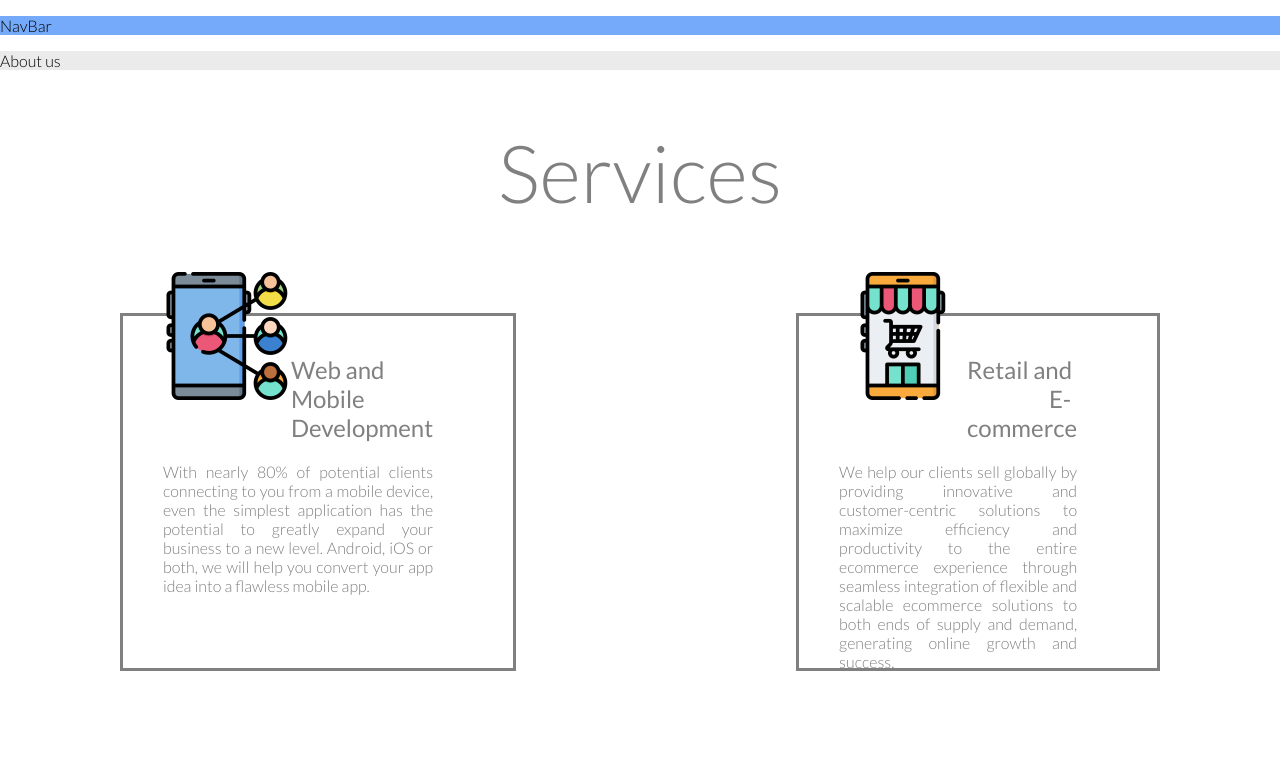
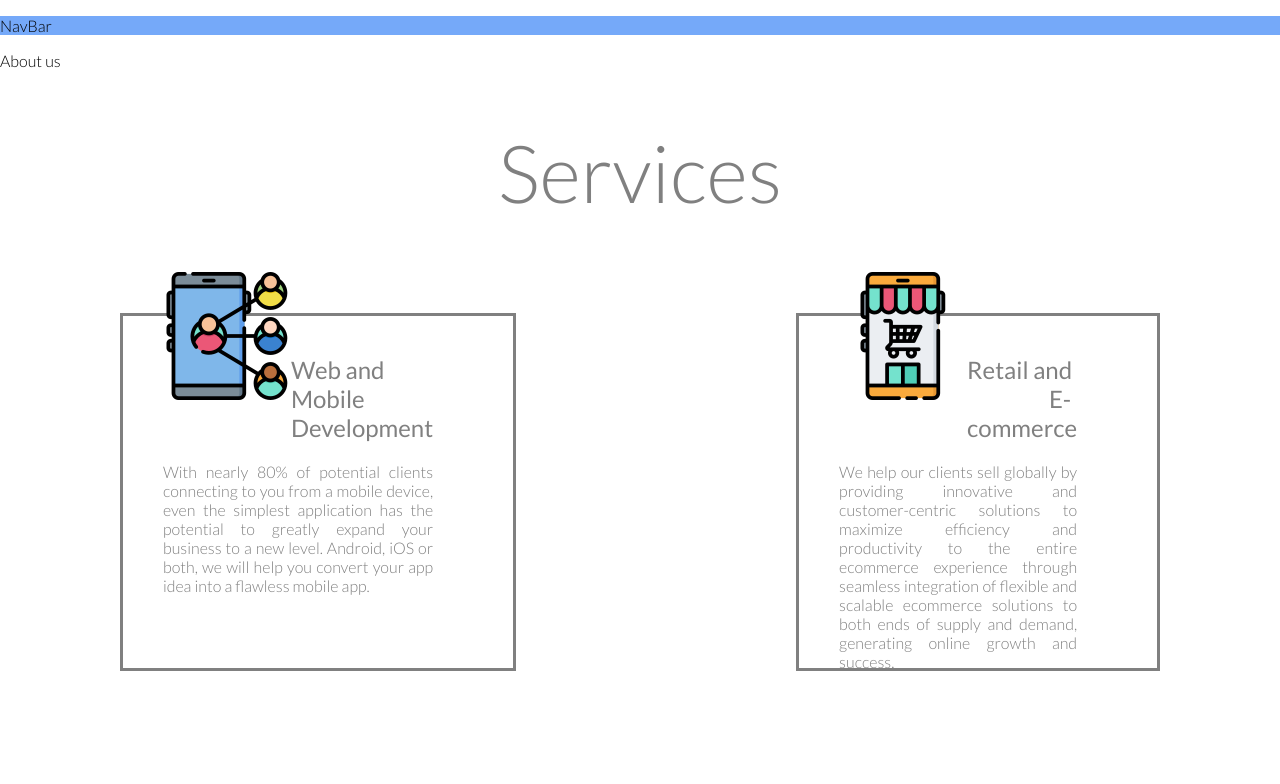
Before and after one commit to vydrio/web-site-two, a React (Create React App) app: page / in a window 1280 px wide. Shown: the top 784 px of the page. Built offline with nearby package versions, Linux system fonts and the light colour scheme.

Commit message:
AboutUs component rendering

```diff
--- /dev/null
+++ b/src/components/AboutUs.js
@@ -0,0 +1,9 @@
+import React from 'react';
+
+const aboutUs = props => (
+    <div>
+     About us
+    </div>
+  );
+
+  export default aboutUs;
--- a/src/containers/Layout.js
+++ b/src/containers/Layout.js
@@ -1,5 +1,6 @@
 import React, { Component } from 'react';
 import Services from '../components/Services';
+import AboutUs from '../components/AboutUs';
 
 class Layout extends Component{
   render(){
@@ -7,7 +8,7 @@ class Layout extends Component{
       <div>
         <main>
           <p style={{backgroundColor: '#75a9f9'}}>NavBar</p>
-          <p style={{backgroundColor: '#ebebeb'}}>About us</p>
+          <AboutUs />
           <Services />
           <p style={{backgroundColor: '#ffffff'}}>Contact</p>
         </main>
```
